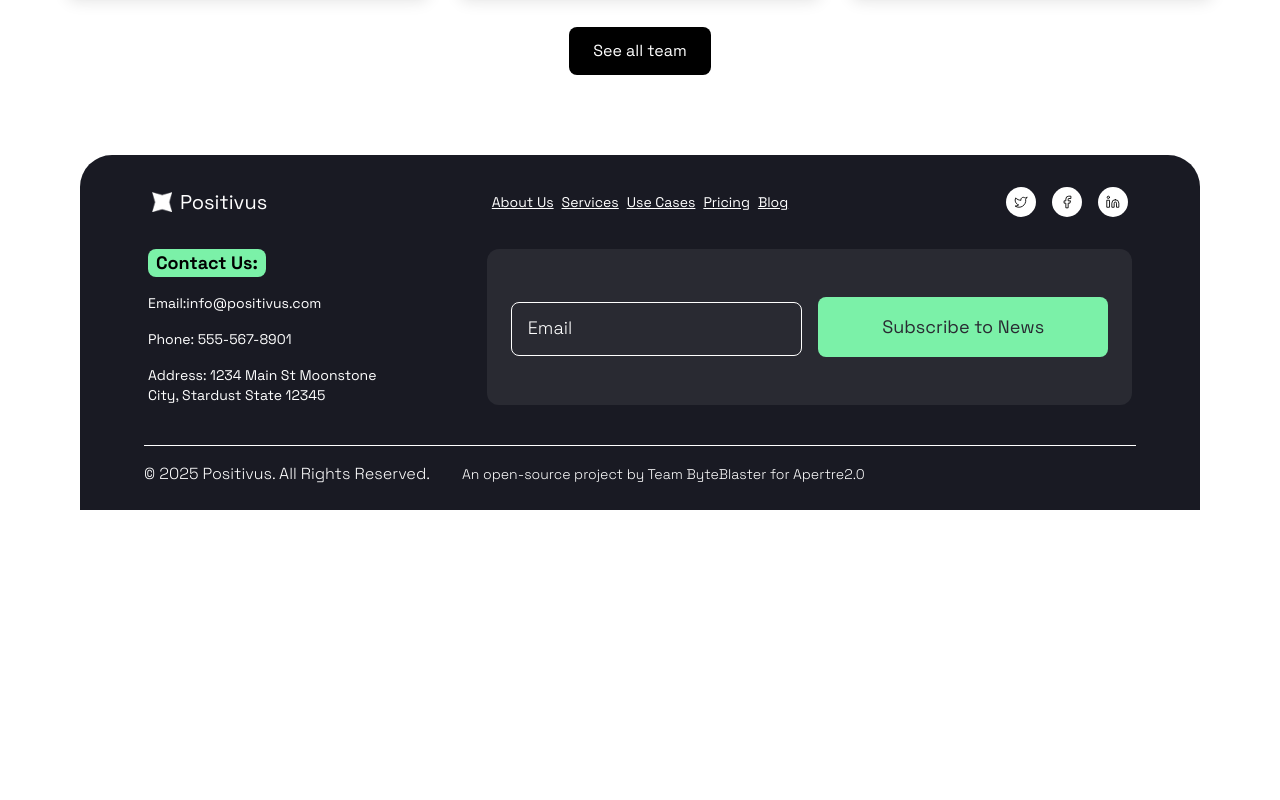
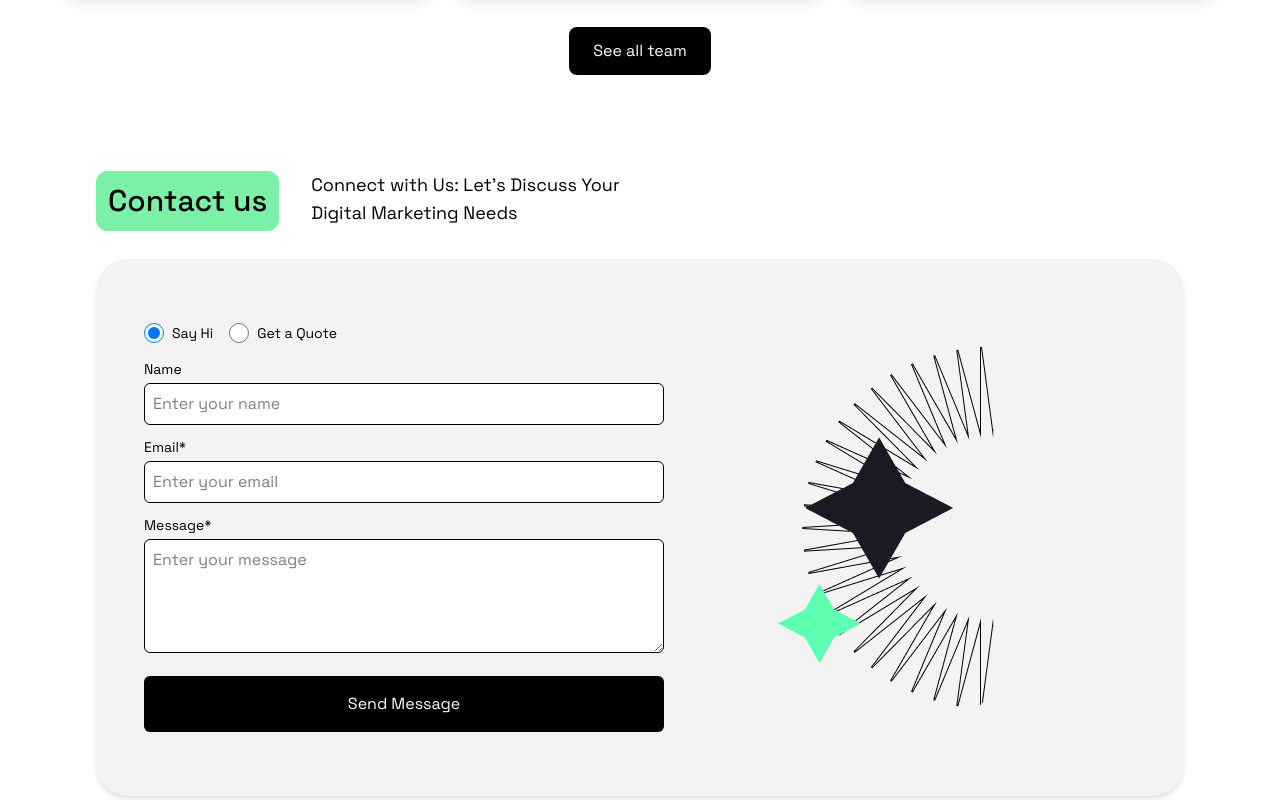
Before and after one commit to Itz-snj/React-Beginner, a React (Vite) app: page / in a window 1280 px wide. Shown: the part 4060-4860 px from the top of the page. Before the commit the page ends 4570 px from the top, so only its background shows below. Built offline with nearby package versions, Linux system fonts and the light colour scheme.

Commit message:
add contact us section

```diff
--- a/src/App.jsx
+++ b/src/App.jsx
@@ -8,6 +8,7 @@ import TeamSection from "./components/team";
 import CaseStudiesPage from "./components/case";
 import Footer from "./components/footer";
 import Navbar from "./components/navbar";
+import ContactUs from "./components/ContactUs";
 function App() {
   return (
     <div>
@@ -17,6 +18,7 @@ function App() {
       <div id="working-process"><WorkingProcess /></div>
       <div id="case-studies"><CaseStudiesPage /></div>
       <div id="team"><TeamSection /></div>
+      <ContactUs/>
       <Footer />
     </div>
   );
--- /dev/null
+++ b/src/components/ContactUs.jsx
@@ -0,0 +1,128 @@
+import React from 'react'
+import { useState } from "react";
+import illustration from "../assests/illustration.png";
+
+
+const ContactUs = () => {
+    const [selectedOption, setSelectedOption] = useState("say_hi");
+
+    return (
+
+        <section className="px-4 md:mx-12 sm:px-8 py-12">
+
+            <div className="flex flex-col mb-4 md:flex-row items-center md:items-start justify-center md:justify-start md:px-4 gap-4 lg:gap-8">
+                <span className="flex flex-col md:flex-row justify-center items-center md:text-3xl text-4xl md:bg-green-300 md:rounded-xl font-medium">
+                    <h2 className="bg-green-300 rounded-xl md:rounded-r-0 p-3  md:whitespace-nowrap">Contact us</h2>
+
+                </span>
+
+
+                <p className="text-black md:text-base lg:text-lg text-lg text-center md:text-left md:self-center lg:self-start lg:max-w-[50%] lg:pr-32 pb-4">
+                    Connect with Us: Let's Discuss Your<span className="md:block">Digital Marketing Needs </span>
+                </p>
+            </div>
+
+            <div className="bg-[#F3F3F3] px-12 py-16  md:mx-4 md:justify-between md:pr-0 mx-auto rounded-4xl shadow-md flex flex-col md:flex-row items-center">
+                {/* Left Side - Form and Text */}
+                <div className="md:w-1/2 w-full md:text-left text-center">
+                    {/* Radio Selection */}
+                    <div className="flex justify-center md:justify-start gap-4 mb-4">
+                        <label className="flex items-center gap-2 text-black text-sm">
+                            <input
+                                type="radio"
+                                name="contactOption"
+                                value="say_hi"
+                                checked={selectedOption === "say_hi"}
+                                onChange={() => setSelectedOption("say_hi")}
+                                className="w-5 h-5
+                                text-green-300 focus:ring-green-300"
+                            />
+                            <span>Say Hi</span>
+                        </label>
+
+                        <label className="flex items-center gap-2 text-black text-sm">
+                            <input
+                                type="radio"
+                                name="contactOption"
+                                value="get_quote"
+                                checked={selectedOption === "get_quote"}
+                                onChange={() => setSelectedOption("get_quote")}
+                                className="w-5 h-5 text-green-300 focus:ring-green-300"
+                            />
+                            <span>Get a Quote</span>
+                        </label>
+                    </div>
+
+                    {/* Form */}
+                    <form className="w-full">
+                        <div className="mb-3 text-left">
+                            <label className="block text-black text-sm mb-1">Name</label>
+                            <input
+                                type="text"
+                                placeholder="Enter your name"
+                                className="w-full p-2 border border-black bg-white rounded-md text-base"
+                            />
+                        </div>
+
+                        <div className="mb-3 text-left">
+                            <label className="block text-black text-sm mb-1">Email*</label>
+                            <input
+                                type="email"
+                                placeholder="Enter your email"
+                                required
+                                className="w-full p-2 border border-black bg-white rounded-md text-base"
+                            />
+                        </div>
+
+                        <div className="mb-3 text-left">
+                            <label className="block text-black text-sm mb-1">Message*</label>
+                            <textarea
+                                rows="4"
+                                placeholder="Enter your message"
+                                required
+                                className="w-full p-2 border border-black bg-white rounded-md text-base"
+                            ></textarea>
+                        </div>
+
+                        {/* Button inside form for small screens */}
+                        <div className="md:hidden">
+                            <button
+                                type="submit"
+                                className="w-full p-4 bg-black text-white rounded-md hover:bg-gray-800"
+                            >
+                                Send Message
+                            </button>
+                        </div>
+                    </form>
+
+                    {/* Button below the textual part in md and larger screens */}
+                    <div className="hidden md:block w-full mt-4">
+                        <button
+                            type="submit"
+                            className="w-full p-4 bg-black text-white rounded-md hover:bg-gray-800"
+                        >
+                            Send Message
+                        </button>
+                    </div>
+                </div>
+
+                {/* Right Side - Image (Visible in md and larger screens) */}
+                <div className="hidden md:flex justify-end">
+                    <img
+                        src={illustration}
+                        alt="Contact"
+                        className="w-full
+                         h-full object-cover object-right rounded-lg"
+                    />
+                </div>
+
+            </div>
+
+
+
+
+        </section>
+    )
+}
+
+export default ContactUs
```
